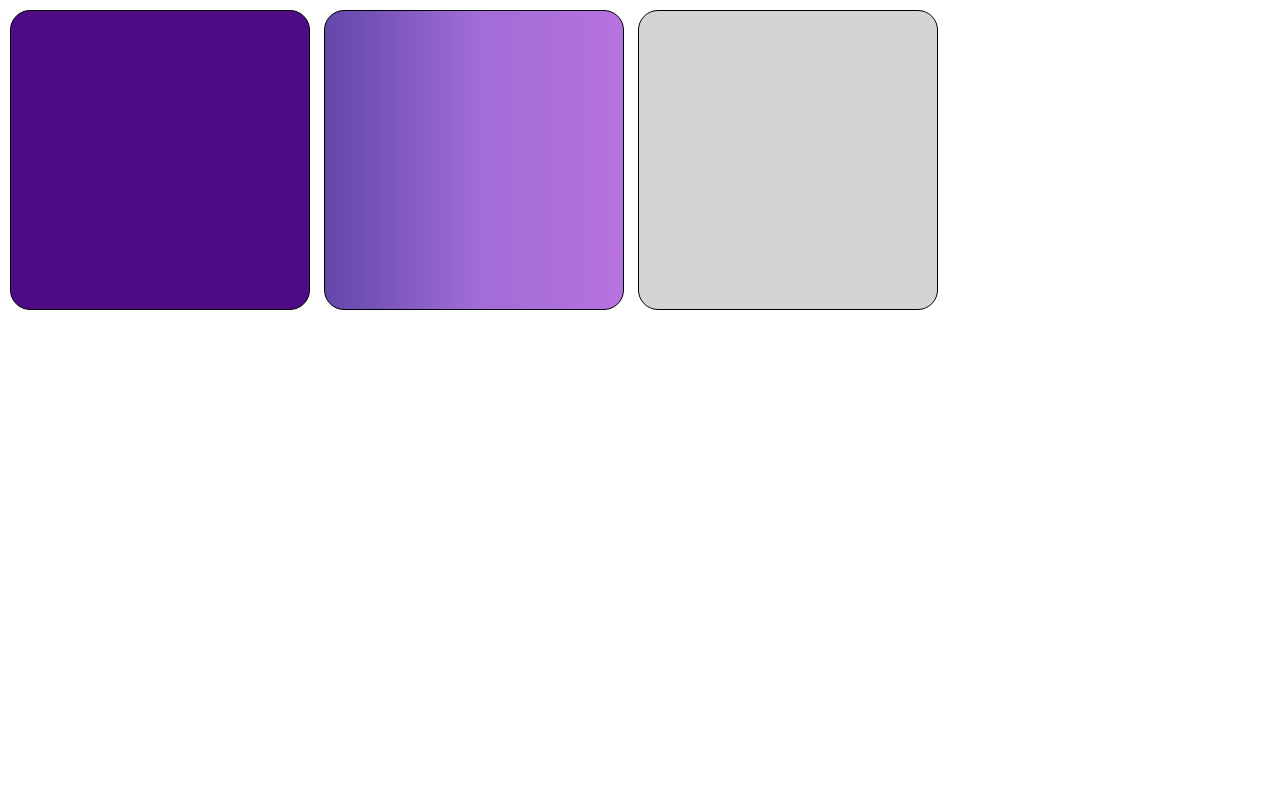
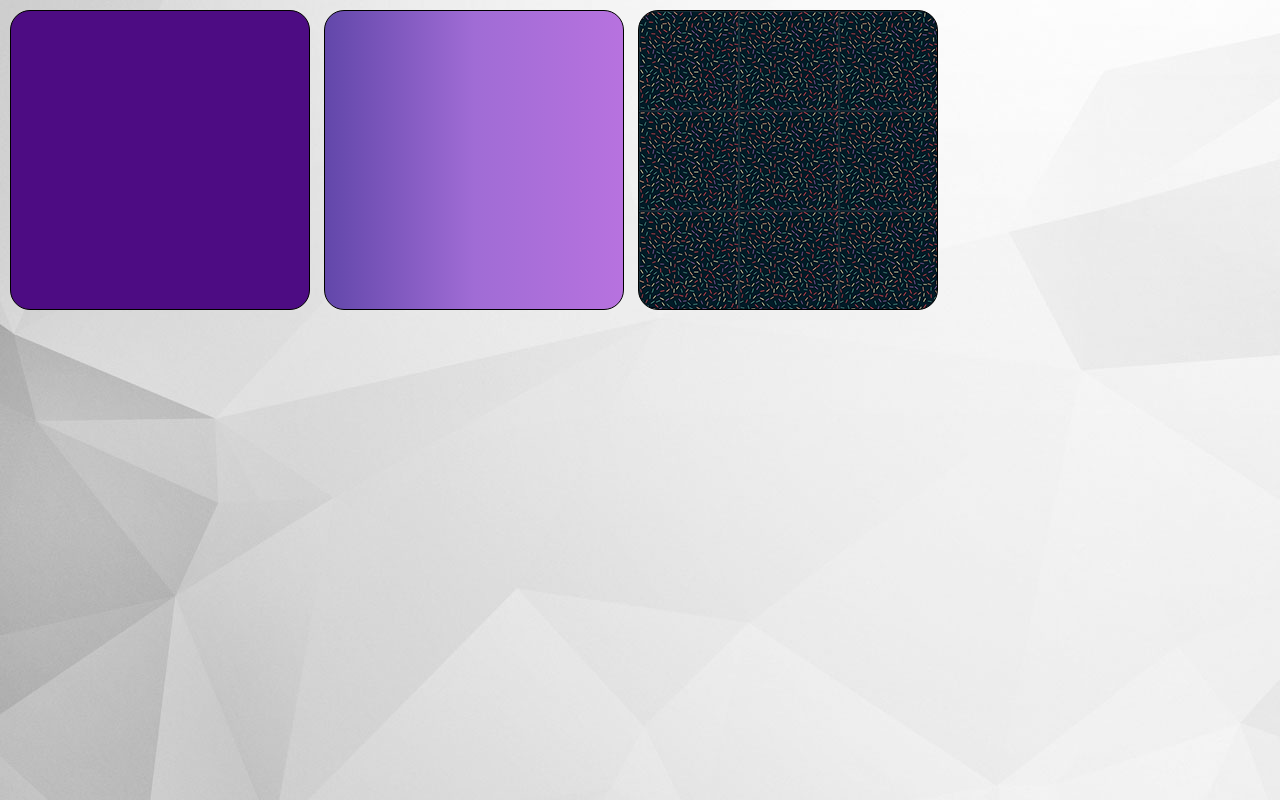
Before and after one commit to zMelili/aulas, a plain HTML site: page HTML5 CSS3 modulo 3/background_fundo001.html in a window 1280 px wide. Drawn offline with Linux system fonts and the light colour scheme.

Commit message:
background

```diff
--- a/HTML5 CSS3 modulo 3/background_fundo001.html
+++ b/HTML5 CSS3 modulo 3/background_fundo001.html
@@ -4,7 +4,7 @@
     <meta charset="UTF-8">
     <meta name="viewport" content="width=device-width, initial-scale=1.0">
     <link rel="stylesheet" href="/HTML5 CSS3 modulo 3/css/fundo001.css">
-    <title>Teste de fundo</title>
+    <title>Fundo001</title>
 </head>
 <body>
     <div class="quadrado" id="q1"></div>
--- a/HTML5 CSS3 modulo 3/css/fundo001.css
+++ b/HTML5 CSS3 modulo 3/css/fundo001.css
@@ -2,6 +2,10 @@
     margin: 0;
     padding: 0;
     box-sizing: border-box;
+}
+
+body{
+    background-image: url(../imagens/wallpaper004.jpg);
 }
 
 div.quadrado{
@@ -23,5 +27,6 @@ div#q2{
 }
 
 div#q3{
-    background-image: url();
+    background-image: url(../imagens/pattern001.png);
+
 }
--- /dev/null
+++ b/HTML5 CSS3 modulo 3/css/fundo002.css
@@ -0,0 +1,14 @@
+*{
+    margin: 0;
+    padding: 0;
+    box-sizing: border-box;
+}
+
+body{
+    background-image: url(https://www.pcguia.pt/wp-content/uploads/2021/10/Wallpaper_2.jpg);
+    background-size: 100%;
+}
+
+h1{
+    color: rgb(224, 19, 19);
+}
--- /dev/null
+++ b/HTML5 CSS3 modulo 3/css/fundo003.css
@@ -0,0 +1,29 @@
+*{
+    margin: 0;
+    padding: 0;
+    box-sizing: border-box;
+}
+
+div.bloco{
+    background-image: url(../imagens/wallpaper002.jpg);
+    margin: 10px;
+    height: 200px;
+    border-radius: 10px;
+    border: 1px solid black;
+}
+
+div#q1{
+    background-position: left top;
+}
+
+div#q2{
+    background-position: left center;
+}
+
+div#q3{
+    background-position: right bottom;
+}
+
+div#q4{
+    background-position: center center;
+}
--- /dev/null
+++ b/HTML5 CSS3 modulo 3/css/fundo004.css
@@ -0,0 +1,18 @@
+*{
+    margin: 0;
+    padding: 0;
+    box-sizing: border-box;
+}
+/*Na hora de colocar background-position, lembresse que primeiro são as colunas dps as linhas*/
+
+body{
+    height: 98vh;
+    border: 1px dashed black;
+    background-image:url('https://gustavoguanabara.github.io/html-css/imagens/mascote.png') ;
+    background-size: 100px;
+    background-repeat: no-repeat;
+    background-position: center bottom;
+    /*left bottom,left center, left top>Esquerda
+      center top,center bottom,center center>Centro
+      right bottom,right center,right top>Direita*/
+}
```
Also changed, not shown: HTML5 CSS3 modulo 3/background_fundo002.html (added, +13 -0 lines), HTML5 CSS3 modulo 3/background_fundo003.html (added, +15 -0 lines), HTML5 CSS3 modulo 3/background_fundo004.html (added, +12 -0 lines).
